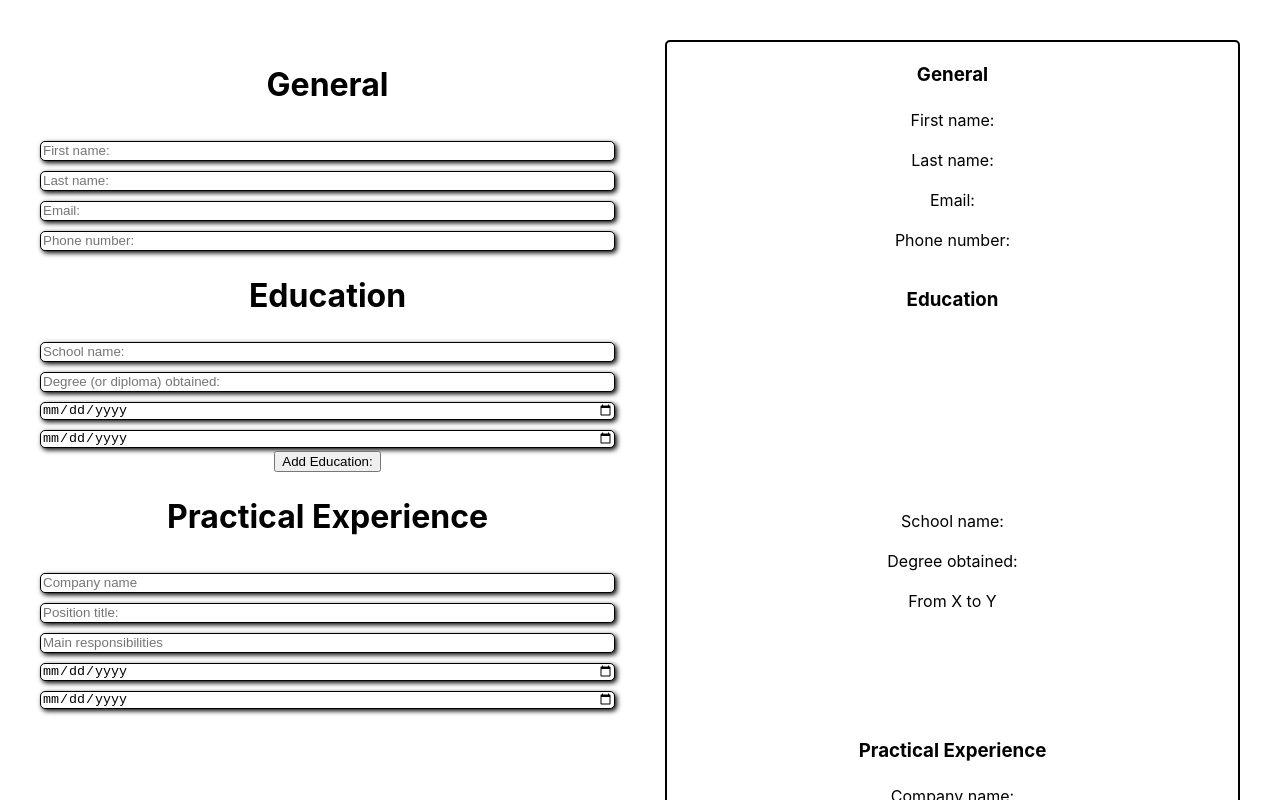
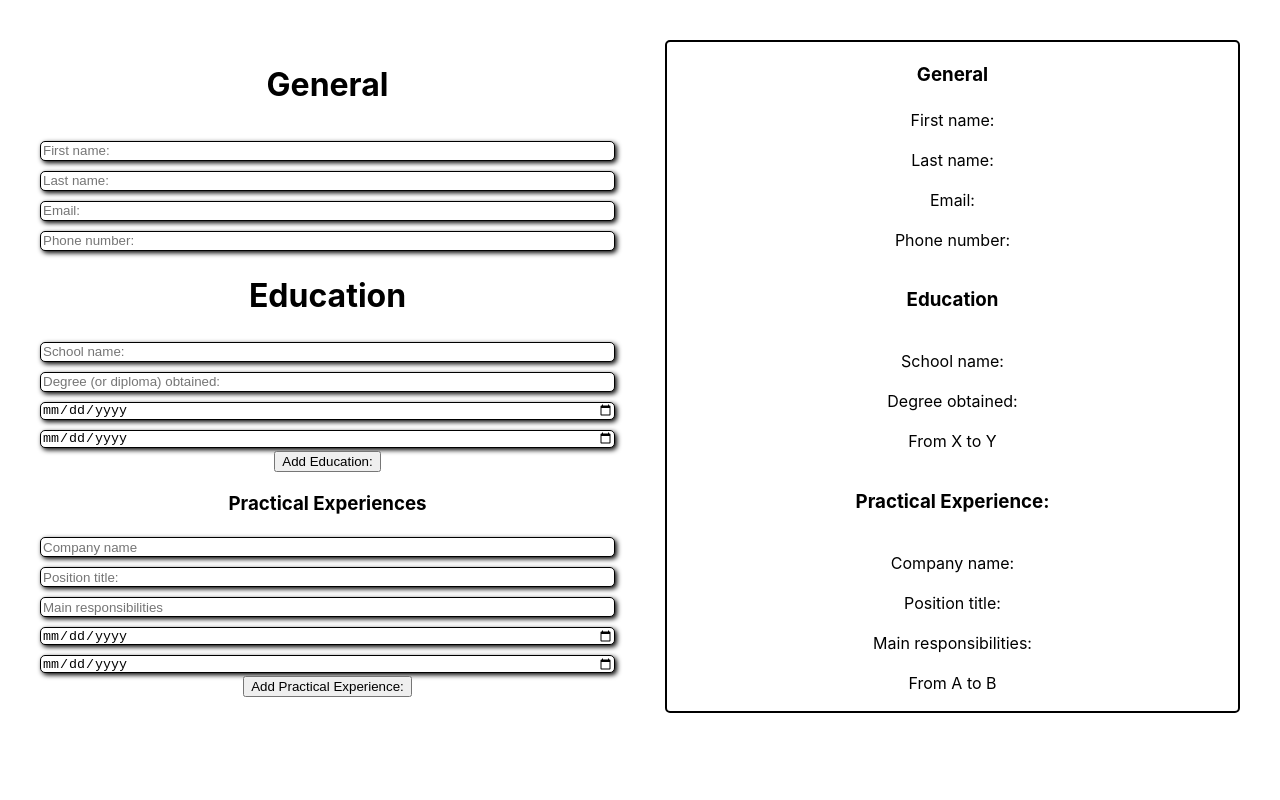
Before and after one commit to DenverDawgs18/CV, a React (Vite) app: page / in a window 1280 px wide. Shown: the top 800 px of the page. Built offline with nearby package versions, Linux system fonts and the light colour scheme.

Commit message:
Pracitcal Experiences re done in same way as Education

```diff
--- a/src/components/CV.jsx
+++ b/src/components/CV.jsx
@@ -83,58 +83,63 @@ export default function CV(){
 
 
     }
-    let pracIdCount = 0;
+    const [pracIdCount, setPracIdCount] = useState(0)
     const [practicalExperiences, setPracticalExperiences] = useState([{id: pracIdCount, company: '',
 position: '', mainResponsibilities: '', startingDate: '', endingDate: '',}])
         function handleCompany(id, e){
-            setPracticalExperiences(practicalExperiences.map(el =>{
-                if(el.id === id){
-                    return {...el, company: e.target.value}
+            const updatedPracExps = practicalExperiences.map((el) => {
+                if (el.id === id) {
+                  return { ...el, company: e.target.value };
+                } else {
+                  return el;
                 }
-                else{
-                    return {...el}
-                }
-            }))
+              });
+
+              setPracticalExperiences(updatedPracExps);
         }
         function handlePosition(id, e){
-            setPracticalExperiences(practicalExperiences.map(el =>{
-                if(el.id === id){
-                    return {...el, position: e.target.value}
+            const updatedPracExps = practicalExperiences.map((el) => {
+                if (el.id === id) {
+                  return { ...el, position: e.target.value };
+                } else {
+                  return el;
                 }
-                else{
-                    return {...el}
-                }
-            }))
+              });
+
+              setPracticalExperiences(updatedPracExps);
         }
         function handleResponsibilities(id, e){
-            setPracticalExperiences(practicalExperiences.map(el =>{
-                if(el.id === id){
-                    return {...el, mainResponsibilities: e.target.value}
+            const updatedPracExps = practicalExperiences.map((el) => {
+                if (el.id === id) {
+                  return { ...el, mainResponsibilities: e.target.value };
+                } else {
+                  return el;
                 }
-                else{
-                    return {...el}
-                }
-            }))
+              });
+
+              setPracticalExperiences(updatedPracExps);
         }
         function handleStartingDateChangePrac(id, e){
-            setPracticalExperiences(practicalExperiences.map(el =>{
-                if(el.id === id){
-                    return {...el, startingDate: e.target.value}
+            const updatedPracExps = practicalExperiences.map((el) => {
+                if (el.id === id) {
+                  return { ...el, startingDate: e.target.value };
+                } else {
+                  return el;
                 }
-                else{
-                    return {...el}
-                }
-            }))
+              });
+
+              setPracticalExperiences(updatedPracExps);
         }
         function handleEndingDateChangePrac(id, e){
-            setPracticalExperiences(practicalExperiences.map(el =>{
-                if(el.id === id){
-                    return {...el, endingDate: e.target.value}
+            const updatedPracExps = practicalExperiences.map((el) => {
+                if (el.id === id) {
+                  return { ...el, endingDate: e.target.value };
+                } else {
+                  return el;
                 }
-                else{
-                    return {...el}
-                }
-            }))
+              });
+
+              setPracticalExperiences(updatedPracExps);
         }
     function handleAddEducation(){
         const newId= idCount + 1;
@@ -163,7 +168,36 @@ const newEduOutputs = educationalExperiences.map(exp => (
   key = {exp.id}
   exp = {exp} />
 ));
-console.log(newEduOutputs)
+function handleAddPrac(){
+  const newId = pracIdCount + 1;
+  setPracIdCount(newId)
+
+  const newPracExperience = {id: newId, company: '', position: '', mainResponsibilities: '', startingDate: '', endingDate: ''}
+  setPracticalExperiences(prevPracticalExperiences => [
+    ...prevPracticalExperiences,
+    newPracExperience
+  ])
+
+
+}
+const newPracInputs = practicalExperiences.map(exp => (
+  <Practical
+        key={exp.id}
+        exp={exp}
+        handleCompany={handleCompany}
+        handlePosition={handlePosition}
+        handleResponsibilities={handleResponsibilities}
+        handleStartingDateChangePrac={handleStartingDateChangePrac}
+        handleEndingDateChangePrac={handleEndingDateChangePrac}
+  />
+))
+const newPracOutputs = practicalExperiences.map(exp => (
+    <PracticalResume
+    key={exp.id}
+    exp={exp}
+    />
+
+))
 
 
     function handleForm(e){
@@ -189,14 +223,9 @@ console.log(newEduOutputs)
                 <h1>Education</h1>
                 {newEduInputs}
                 <button onClick={() => handleAddEducation()}>Add Education: </button>
-                <Practical
-                 exp={practicalExperiences.find((el) => el.id === 0)}
-                 handleCompany={handleCompany}
-                 handlePosition={handlePosition}
-                 handleResponsibilities={handleResponsibilities}
-                 handleStartingDateChangePrac={handleStartingDateChangePrac}
-                 handleEndingDateChangePrac={handleEndingDateChangePrac}
-                 />
+                <h3>Practical Experiences</h3>
+                {newPracInputs}
+                <button onClick={() => handleAddPrac()}>Add Practical Experience:</button>
             </form>
             <div className="resume">
                 <div className="generalResume">
@@ -208,13 +237,8 @@ console.log(newEduOutputs)
                 </div>
                 <h3>Education</h3>
                 {newEduOutputs}
-                <PracticalResume
-                company = {practicalExperiences[0].company}
-                position = {practicalExperiences[0].position}
-                responsibilities={practicalExperiences[0].mainResponsibilities}
-                startingDate = {practicalExperiences[0].startingDate}
-                endingDate = {practicalExperiences[0].endingDate}
-                />
+                <h3>Practical Experience:</h3>
+                {newPracOutputs}
 
 
             </div>
--- a/src/components/Practical.jsx
+++ b/src/components/Practical.jsx
@@ -2,7 +2,6 @@ export default function Practical({exp, handleCompany, handlePosition, handleRes
 handleEndingDateChangePrac}){
     return(
         <div className="practical">
-            <h1 className="practicalH header">Practical Experience</h1>
             <input type="text" placeholder="Company name"
             onChange={(e) => handleCompany(exp.id, e)} value={exp.company}/>
             <input type="text" placeholder="Position title: "
--- a/src/components/PracticalResume.jsx
+++ b/src/components/PracticalResume.jsx
@@ -1,11 +1,11 @@
-export default function PracticalResume({company, position, responsibilities, startingDate, endingDate}){
+export default function PracticalResume({exp}){
     return(
         <div className="practicalResume">
-                    <h3>Practical Experience</h3>
-                    <p>Company name: {company} </p>
-                    <p>Position title: {position}</p>
-                    <p>Main responsibilities: {responsibilities} </p>
-                    <p>From {startingDate ? startingDate : 'A'} to {endingDate ? endingDate : 'B'}</p>
+
+                    <p>Company name: {exp.company} </p>
+                    <p>Position title: {exp.position}</p>
+                    <p>Main responsibilities: {exp.mainResponsibilities} </p>
+                    <p>From {exp.startingDate ? exp.startingDate : 'A'} to {exp.endingDate ? exp.endingDate : 'B'}</p>
         </div>
     )
 }
--- a/src/index.css
+++ b/src/index.css
@@ -10,7 +10,8 @@
   -moz-osx-font-smoothing: grayscale;
 }
 .general,.education,.practical{
-  display: grid;
+  display: flex;
+  flex-direction: column;
   gap: 10px;
 }
 .main{
@@ -32,8 +33,10 @@ input{
 
 .resume{
   max-width: 100%;
-  display: grid;
-  grid-template-rows: 1fr 1fr 1fr;
+  display: flex;
+  flex-direction: column;
+  justify-content: center;
+  align-items: center;
   border: 2px solid black;
   border-radius: 5px;
 }
```
